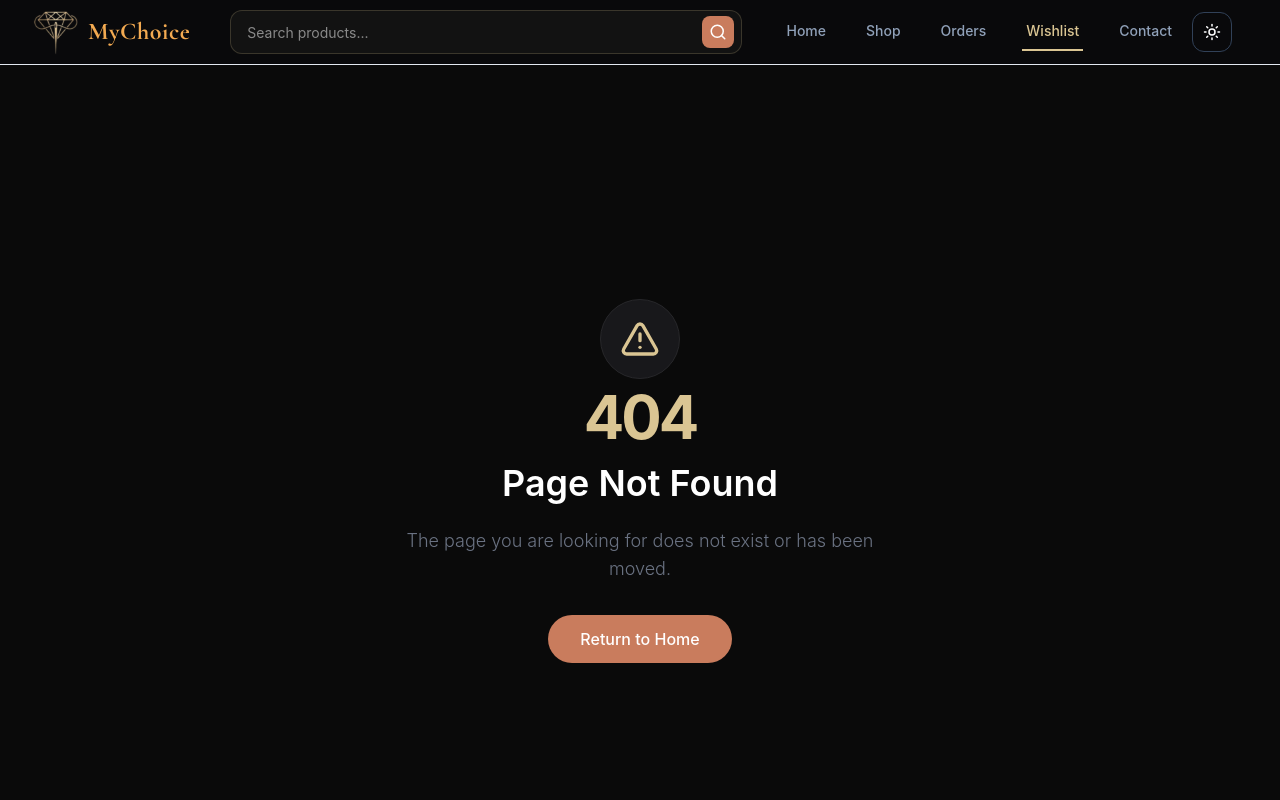
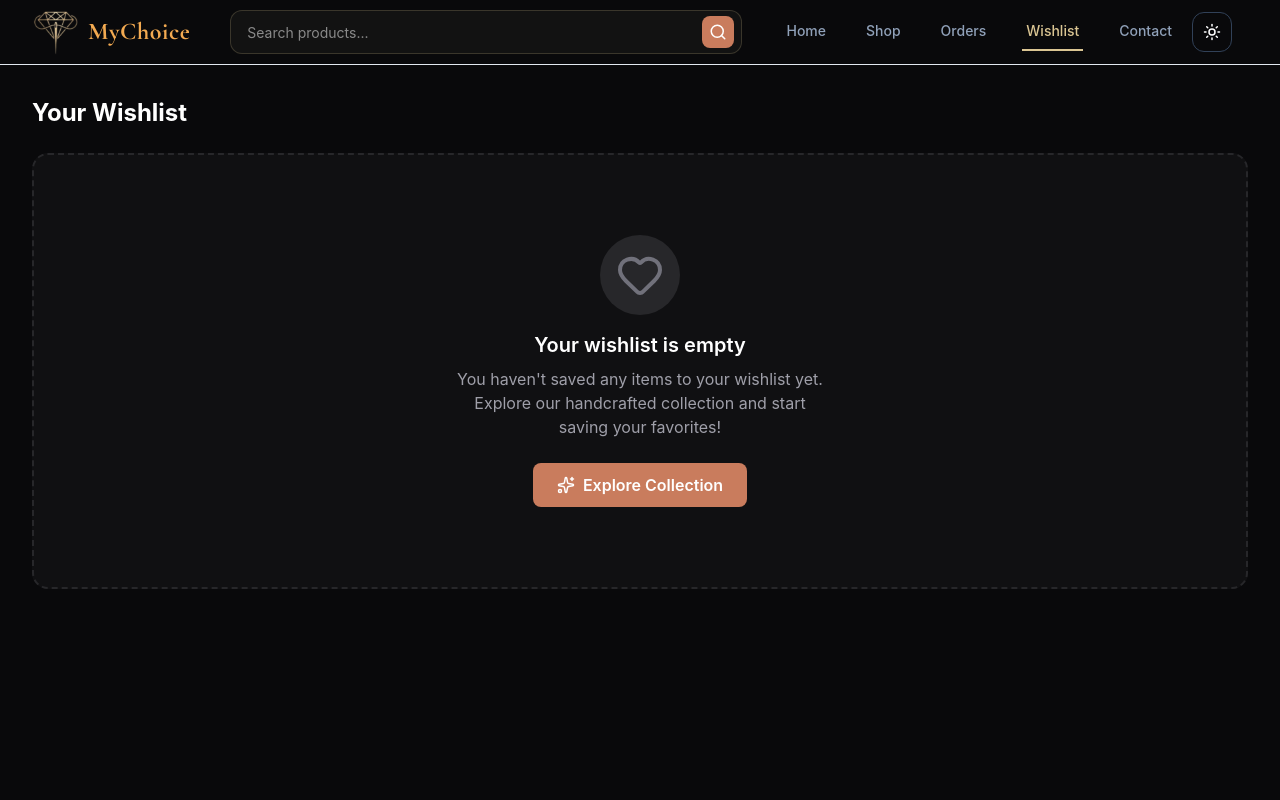
Before and after one commit to Rohan-Korake/mychoice-ecommerce, a React (Vite) app: page /wishlist in a window 1280 px wide. Shown: the top 800 px of the page. Built offline with nearby package versions, Linux system fonts and the light colour scheme.

Commit message:
feat: add WishlistPage component and implement wishlist functionality with localStorage integration

```diff
--- a/src/components/ProductCard.jsx
+++ b/src/components/ProductCard.jsx
@@ -2,7 +2,7 @@ import { Heart, ShoppingCart } from "lucide-react";
 import { useState } from "react";
 import { placeOrder } from "../utils/orderUtils.js";
 
-const ProductCard = ({ productList }) => {
+const ProductCard = ({ productList, onWishlistChange }) => {
   // place order using whatsapp (wa.me)
   const handleOrderClick = (item) => {
     placeOrder(item);
@@ -26,6 +26,7 @@ const ProductCard = ({ productList }) => {
     }
     setWishlist(newWishlist);
     localStorage.setItem("wishlist", JSON.stringify(newWishlist));
+    onWishlistChange?.(newWishlist);
   };
 
   return (
@@ -36,7 +37,7 @@ const ProductCard = ({ productList }) => {
           className="flex flex-col bg-white dark:bg-zinc-900 rounded-xl overflow-hidden shadow-sm border border-zinc-200 dark:border-zinc-800 transition-transform hover:scale-[1.02]"
         >
           {/* Image Container */}
-          <div className="relative aspect-[3/4] w-full overflow-hidden">
+          <div className="relative aspect-3/4 w-full overflow-hidden">
             <img
               src={item.img}
               alt={item.name}
@@ -59,7 +60,7 @@ const ProductCard = ({ productList }) => {
             </button>
           </div>
 
-          <div className="p-3 flex flex-col flex-grow">
+          <div className="p-3 flex flex-col grow">
             <h3 className="text-sm md:text-base font-semibold text-zinc-900 dark:text-white truncate">
               {item.name}
             </h3>
--- a/src/main.jsx
+++ b/src/main.jsx
@@ -13,6 +13,8 @@ import NotFound from "./pages/NotFound.jsx";
 import ShopPage from "./pages/ShopPage.jsx";
 import OrdersPage from "./pages/OrdersPage.jsx";
 import { getData } from "./utils/orderUtils.js";
+import WishListPage from "./pages/WishListPage.jsx";
+import { getWishList } from "./utils/wishlistUtils.js";
 
 // routes
 const router = createBrowserRouter(
@@ -22,6 +24,7 @@ const router = createBrowserRouter(
       <Route path="home" element={<HomePage />} />
       <Route path="shop" element={<ShopPage />} />
       <Route loader={getData} path="orders" element={<OrdersPage />} />
+      <Route loader={getWishList} path="wishlist" element={<WishListPage />} />
       <Route path="*" element={<NotFound />} />
     </Route>,
   ),
--- a/src/pages/OrdersPage.jsx
+++ b/src/pages/OrdersPage.jsx
@@ -1,6 +1,6 @@
 import { useState } from "react";
 import { useLoaderData } from "react-router-dom";
-import { Repeat, ShoppingCart, Trash2 } from "lucide-react";
+import { Package, Repeat, ShoppingCart, Trash2 } from "lucide-react";
 import { placeOrder } from "../utils/orderUtils";
 
 const OrdersPage = () => {
@@ -25,15 +25,20 @@ const OrdersPage = () => {
   };
 
   return (
-    <section className="min-h-screen bg-slate-50 dark:bg-zinc-950">
-      <div className="mx-auto max-w-7xl px-4 py-6 sm:px-6 lg:px-8">
-        <h2 className="mb-8 text-3xl font-bold text-zinc-900 dark:text-white">
+    <section className="bg-slate-50 dark:bg-zinc-950">
+      <div className="mx-auto flex max-w-7xl flex-col gap-8 px-4 py-4 sm:px-6 lg:px-8 lg:py-2 divide-y divide-zinc-200 dark:divide-zinc-800">
+        {/* Liked products */}
+        <section className="py-6 scroll-mt-32 lg:scroll-mt-24">
+          <h2 className="text-2xl font-bold text-zinc-900 dark:text-white mb-6">
             Your Orders
           </h2>
 
           {orderRecords.length === 0 ? (
             <div className="flex flex-col items-center justify-center py-20 px-4 text-center border-2 border-dashed border-zinc-800 rounded-2xl bg-zinc-900/50">
-            {/* Add a subtle icon here, e.g., <ShoppingBag size={48} className="text-zinc-600 mb-4" /> */}
+              <div className="mb-4 p-4 bg-zinc-800 rounded-full">
+                <Package size={48} className="text-zinc-500" />
+              </div>
+
               <h3 className="text-xl font-semibold text-white mb-2">
                 Your order list is empty
               </h3>
@@ -56,41 +61,39 @@ const OrdersPage = () => {
                   key={order.id}
                   className="group overflow-hidden rounded-2xl border border-zinc-200 bg-white shadow-sm transition duration-300 hover:-translate-y-1 hover:shadow-xl dark:border-zinc-800 dark:bg-zinc-900"
                 >
-                {/* Image (Now clean, without absolute badge) */}
                   <div className="relative aspect-[3/4] overflow-hidden">
                     <img
                       src={order.img}
                       alt={order.name}
                       className="h-full w-full object-cover transition duration-500 group-hover:scale-105"
                     />
+
+                    <div className="absolute inset-x-0 bottom-0 h-20 bg-gradient-to-t from-black/30 to-transparent" />
                   </div>
 
-                {/* Content */}
                   <div className="space-y-4 p-4">
                     <div>
+                      <div className="flex justify-between">
                         <h3 className="line-clamp-1 text-lg font-semibold text-zinc-900 dark:text-white">
                           {order.name}
                         </h3>
+                        <div className="text-lg font-bold text-[#C97C5D]">
+                          ₹{String(order.price).replace(/[₹/-]/g, "")}
+                        </div>
+                      </div>
                       <p className="mt-2 line-clamp-2 text-sm text-zinc-600 dark:text-zinc-400">
                         {order.desc}
                       </p>
 
-                    {/* Moved Date and Time here */}
                       <div className="mt-3 flex items-center text-xs text-zinc-500 dark:text-zinc-500">
                         <span className="font-medium">Ordered on:</span>
                         <span className="ml-1">{order.timestamp}</span>
                       </div>
                     </div>
 
-                  {/* Price */}
-                  <div className="flex items-center justify-between">
-                    <span className="text-2xl font-bold text-[#C97C5D]">
-                      ₹{String(order.price).replace(/[₹/-]/g, "")}
-                    </span>
-                  </div>
-
                     {/* Buttons */}
-                  <div className="flex gap-2">
+                    <div className="flex gap-2 pt-2">
+                      {" "}
                       <button
                         onClick={() => handleReorder(order)}
                         className="flex flex-1 items-center justify-center gap-2 rounded-xl bg-[#C97C5D] px-3 py-2.5 text-sm font-semibold text-white transition hover:bg-[#b66d52]"
@@ -98,7 +101,6 @@ const OrdersPage = () => {
                         <Repeat size={18} />
                         Reorder
                       </button>
-
                       <button
                         onClick={() => handleDelete(order.id)}
                         className="flex items-center justify-center rounded-xl border border-zinc-300 px-4 transition hover:bg-zinc-100 dark:border-zinc-700 dark:hover:bg-zinc-800"
@@ -114,6 +116,7 @@ const OrdersPage = () => {
               ))}
             </div>
           )}
+        </section>
       </div>
     </section>
   );
--- /dev/null
+++ b/src/pages/WishListPage.jsx
@@ -0,0 +1,55 @@
+import { Heart, Sparkles } from "lucide-react";
+import { useState } from "react";
+import { useLoaderData } from "react-router-dom";
+import ProductCard from "../components/ProductCard";
+
+const WishListPage = () => {
+  const initialWishlist = useLoaderData();
+  const [wishlist, setWishlist] = useState(initialWishlist ?? []);
+
+  return (
+    <>
+      <section className="bg-slate-50 dark:bg-zinc-950">
+        <div className="mx-auto flex max-w-7xl flex-col gap-8 px-4 py-4 sm:px-6 lg:px-8 lg:py-2 divide-y divide-zinc-200 dark:divide-zinc-800">
+          {/* Liked products */}
+          <section className="py-6 scroll-mt-32 lg:scroll-mt-24">
+            <h2 className="text-2xl font-bold text-zinc-900 dark:text-white mb-6">
+              Your Wishlist
+            </h2>
+            {wishlist.length === 0 ? (
+              <div className="flex flex-col items-center justify-center py-20 px-4 text-center border-2 border-dashed border-zinc-800 rounded-2xl bg-zinc-900/50">
+                {/* Heart icon to signify the Wishlist context */}
+                <div className="mb-4 p-4 bg-zinc-800 rounded-full">
+                  <Heart size={48} className="text-zinc-500" />
+                </div>
+
+                <h3 className="text-xl font-semibold text-white mb-2">
+                  Your wishlist is empty
+                </h3>
+                <p className="text-zinc-400 max-w-sm mb-6">
+                  You haven't saved any items to your wishlist yet. Explore our
+                  handcrafted collection and start saving your favorites!
+                </p>
+
+                <a
+                  href="/shop"
+                  className="inline-flex items-center gap-2 bg-[#C97C5D] text-white px-6 py-2.5 rounded-lg font-semibold hover:bg-[#b56c4d] transition-all"
+                >
+                  <Sparkles size={18} />
+                  Explore Collection
+                </a>
+              </div>
+            ) : (
+              <ProductCard
+                productList={wishlist}
+                onWishlistChange={setWishlist}
+              />
+            )}
+          </section>
+        </div>
+      </section>
+    </>
+  );
+};
+
+export default WishListPage;
--- /dev/null
+++ b/src/utils/wishlistUtils.js
@@ -0,0 +1,5 @@
+// get the data from localStorage
+export const getWishList = async () => {
+  const wishList = await JSON.parse(localStorage.getItem("wishlist") || "[]");
+  return wishList;
+};
```
Lines whose indentation alone changed are shown as unchanged.
